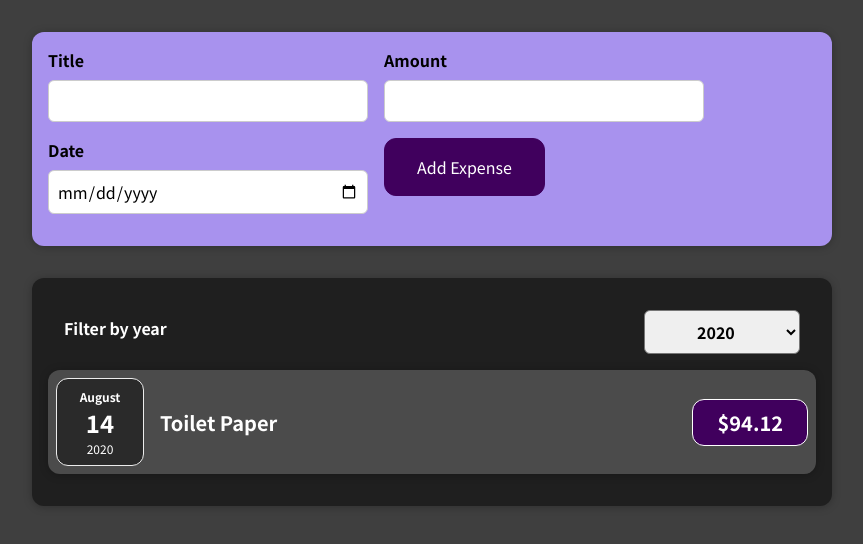
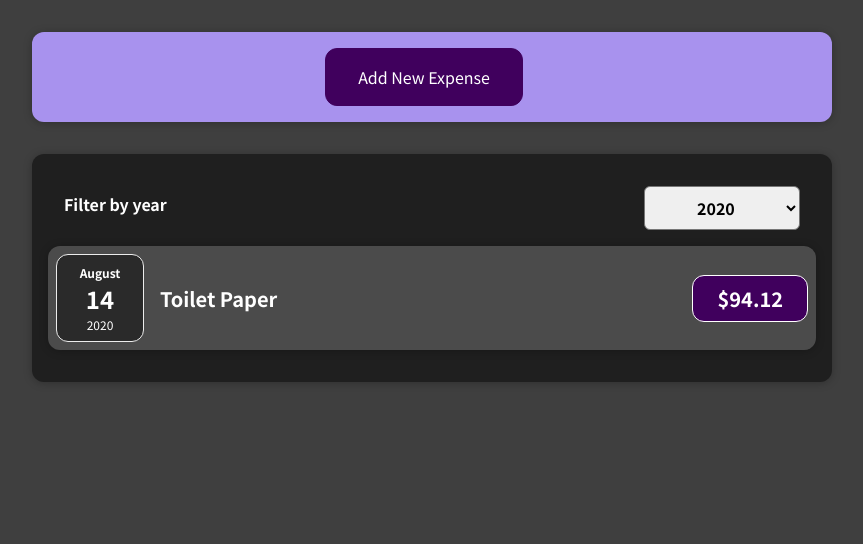
Before and after one commit to NyiZinThant/expense-tracker, a React (Create React App) app: page / in a window 1280 px wide. Shown: the top 544 px of the page, without its empty margins (208-1071 px from the left). Built offline with nearby package versions, Linux system fonts and the light colour scheme.

Commit message:
form hide and display

```diff
--- a/src/components/NewExpense/ExpenseForm.jsx
+++ b/src/components/NewExpense/ExpenseForm.jsx
@@ -32,6 +32,9 @@ const ExpenseForm = (props) => {
     //   enteredDate: e.target.value,
     // });
   };
+  const disableFormHandler = () => {
+    props.onClickVisibleForm();
+  };
   const submitHandler = (e) => {
     e.preventDefault();
     const expenseData = {
@@ -43,7 +46,9 @@ const ExpenseForm = (props) => {
     setEnteredTitle('');
     setEnteredAmount('');
     setEnteredDate('');
+    disableFormHandler();
   };
+
   return (
     <form onSubmit={submitHandler}>
       <div className="new-expense__controls">
@@ -76,6 +81,7 @@ const ExpenseForm = (props) => {
           />
         </div>
         <div className="new-expense__actions">
+          <button onClick={disableFormHandler}>Cancel</button>
           <button type="submit">Add Expense</button>
         </div>
       </div>
--- a/src/components/NewExpense/NewExpense.jsx
+++ b/src/components/NewExpense/NewExpense.jsx
@@ -1,8 +1,9 @@
-import React from 'react';
+import React, { useState } from 'react';
 import ExpenseForm from './ExpenseForm';
 
 import './NewExpense.css';
 const NewExpense = (props) => {
+  const [isVisible, setIsVisible] = useState(false);
   const expenseSaveHandler = (enteredExpenseData) => {
     const expenseData = {
       ...enteredExpenseData,
@@ -10,9 +11,23 @@ const NewExpense = (props) => {
     };
     props.onAddExpense(expenseData);
   };
+  const startIsVisibleHandler = () => {
+    setIsVisible(true);
+  };
+  const stopIsVisibleHandler = () => {
+    setIsVisible(false);
+  };
   return (
     <div className="new-expense">
-      <ExpenseForm onSaveExpenseData={expenseSaveHandler} />
+      {!isVisible && (
+        <button onClick={startIsVisibleHandler}>Add New Expense</button>
+      )}
+      {isVisible && (
+        <ExpenseForm
+          onSaveExpenseData={expenseSaveHandler}
+          onClickVisibleForm={stopIsVisibleHandler}
+        />
+      )}
     </div>
   );
 };
```
